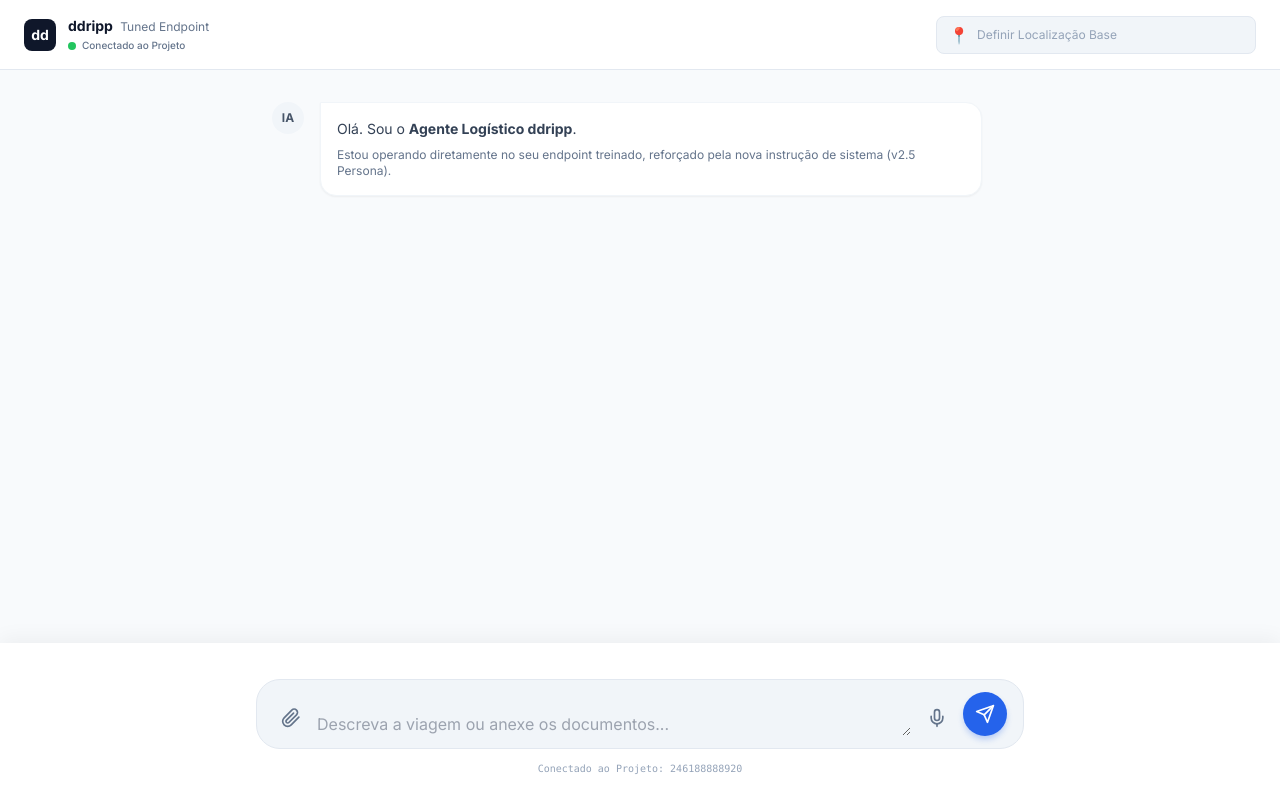
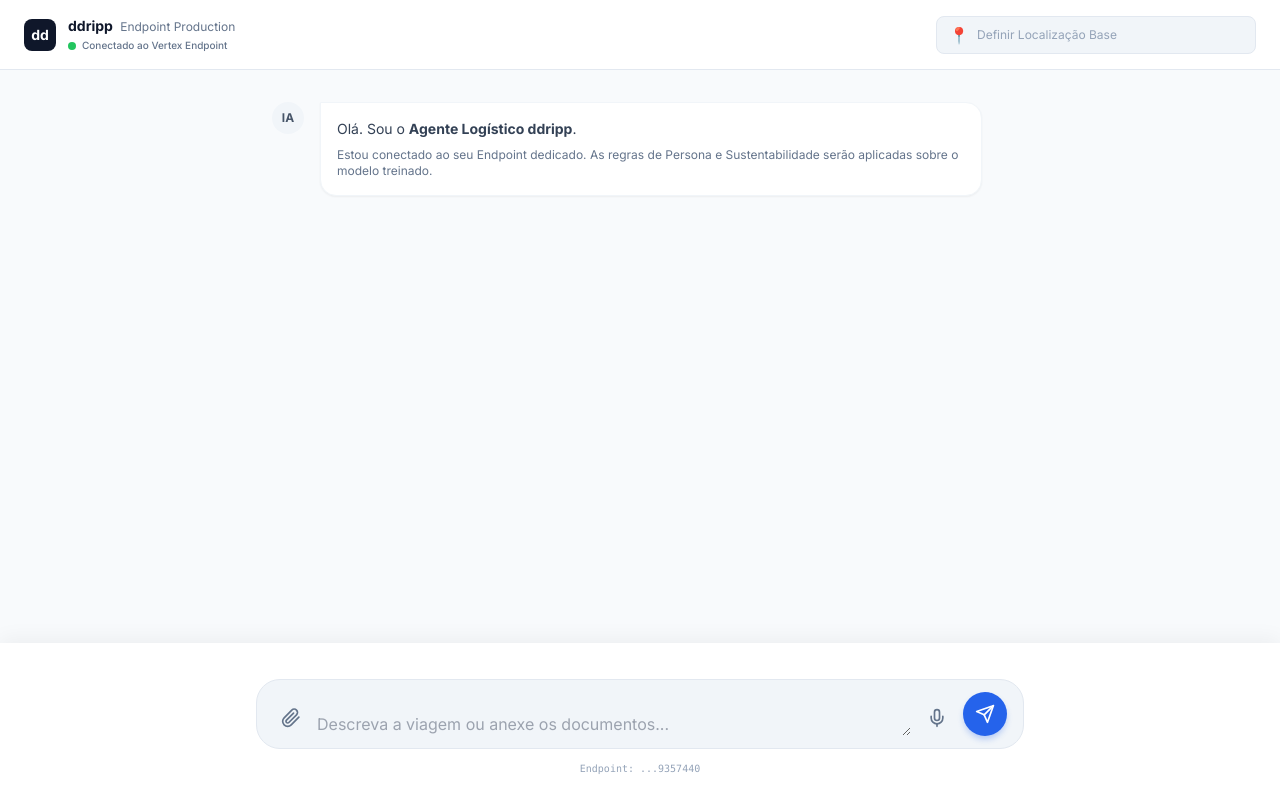
Before and after one commit to eduardozbu-ddripp/ddripp-server, a website: page index.html in a window 1280 px wide. Drawn offline with nearby package versions, Linux system fonts and the light colour scheme.

Commit message:
Update index.html

```diff
--- a/index.html
+++ b/index.html
@@ -3,7 +3,7 @@
 <head>
     <meta charset="UTF-8">
     <meta name="viewport" content="width=device-width, initial-scale=1.0">
-    <title>ddripp - Agente Logístico (Versão Tuned Restaurada)</title>
+    <title>ddripp - Agente Logístico (Endpoint Conectado)</title>
     <script src="https://cdn.tailwindcss.com"></script>
     <link href="https://fonts.googleapis.com/css2?family=Inter:wght@300;400;500;600;700&display=swap" rel="stylesheet">
     <script type="importmap">
@@ -37,10 +37,10 @@
         <div class="flex items-center gap-3">
             <div class="w-8 h-8 rounded-lg bg-slate-900 flex items-center justify-center text-white font-bold text-sm">dd</div>
             <div>
-                <h1 class="text-sm font-bold text-slate-900">ddripp <span class="text-xs font-normal text-slate-500 ml-1">Tuned Endpoint</span></h1>
+                <h1 class="text-sm font-bold text-slate-900">ddripp <span class="text-xs font-normal text-slate-500 ml-1">Endpoint Production</span></h1>
                 <div id="status-indicator" class="flex items-center gap-1.5 mt-0.5">
                     <span class="w-2 h-2 rounded-full bg-green-500"></span>
-                    <span class="text-[10px] text-slate-500 font-medium">Conectado ao Projeto</span>
+                    <span class="text-[10px] text-slate-500 font-medium">Conectado ao Vertex Endpoint</span>
                 </div>
             </div>
         </div>
@@ -57,7 +57,7 @@
                 <div class="w-8 h-8 rounded-full bg-slate-100 flex-shrink-0 flex items-center justify-center text-slate-600 text-xs font-bold">IA</div>
                 <div class="bg-white p-4 rounded-2xl rounded-tl-none shadow-sm border border-slate-100 max-w-[90%]">
                     <p class="text-sm text-slate-700">Olá. Sou o <strong>Agente Logístico ddripp</strong>.</p>
-                    <p class="text-xs text-slate-500 mt-2">Estou operando diretamente no seu endpoint treinado, reforçado pela nova instrução de sistema (v2.5 Persona).</p>
+                    <p class="text-xs text-slate-500 mt-2">Estou conectado ao seu Endpoint dedicado. As regras de Persona e Sustentabilidade serão aplicadas sobre o modelo treinado.</p>
                 </div>
             </div>
             <div id="response-area"></div>
@@ -87,7 +87,7 @@
                     <span id="loading-spinner" class="loader hidden"></span>
                 </button>
             </div>
-            <p class="text-center text-[10px] text-slate-400 font-mono" id="model-debug-info">Conectado ao Projeto: 246188888920</p>
+            <p class="text-center text-[10px] text-slate-400 font-mono" id="model-debug-info">Endpoint: ...9357440</p>
         </div>
     </div>
 
@@ -95,7 +95,7 @@
         import { GoogleGenerativeAI } from "@google/generative-ai";
 
         // =========================================================================
-        // ⚙️ CREDENCIAIS (Restauradas conforme solicitação)
+        // ⚙️ CREDENCIAIS (CONFIGURAÇÃO SEGURA)
         // =========================================================================
         const K1 = "AIzaSyA9wFITzU";
         const K2 = "sGHwjmfLO615E";
@@ -103,8 +103,8 @@
 
         const API_KEY = `${K1}${K2}${K3}`;
 
-        // O ID exato que você informou que funciona
-        const TUNED_MODEL_ID = "projects/246188888920/locations/us-central1/models/980279487348342784@1";
+        // ENDPOINT ATUALIZADO (Fornecido pelo usuário)
+        const TUNED_MODEL_ID = "projects/246188888920/locations/us-central1/endpoints/8626564821879357440";
         // =========================================================================
 
         let uploadedFiles = [];
@@ -142,7 +142,7 @@
             } catch (e) { console.warn("Maps init error:", e); }
         };
 
-        // --- SISTEMA DE GERAÇÃO (Direto e Reto) ---
+        // --- SISTEMA DE GERAÇÃO ---
         window.generateItinerary = async () => {
             const userPrompt = document.getElementById('user-prompt').value;
             const btn = document.getElementById('send-btn');
@@ -157,7 +157,8 @@
             spinner.classList.remove('hidden');
 
             try {
-                // Instanciando o modelo Tuned com a System Instruction injetada
+                // Instanciando o modelo Tuned com a System Instruction INJETADA
+                // Isso combina o poder do endpoint treinado com as regras da persona
                 const model = genAI.getGenerativeModel({
                     model: TUNED_MODEL_ID,
                     systemInstruction: `
@@ -214,7 +215,7 @@
 
             } catch (error) {
                 console.error("Erro na geração:", error);
-                appendError(`Erro ao acessar o Modelo Treinado: ${error.message}.`);
+                appendError(`Erro no Endpoint: ${error.message}. Verifique se o Endpoint está ativo no Google Cloud.`);
             } finally {
                 btn.disabled = false;
                 icon.classList.remove('hidden');
```
